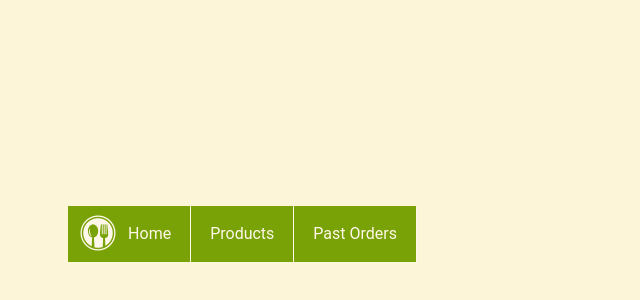
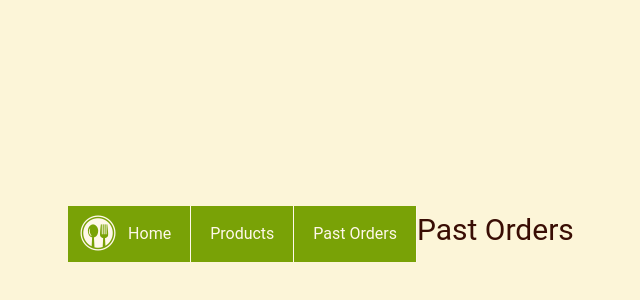
Before and after one commit to khoovenjin/vue-js-e-commerce-clone, a Vue app: page /past-orders in a window 1280 px wide. Shown: the part 166-466 px from the top of the page, without its empty margins (223-863 px from the left). Built offline with nearby package versions, Linux system fonts and the light colour scheme.

Commit message:
feat(views): added past orders view

```diff
--- a/src/router/index.js
+++ b/src/router/index.js
@@ -1,6 +1,7 @@
 import { createRouter, createWebHistory } from 'vue-router';
 import Home from '@/views/Home.vue';
 import Products from '@/views/Products.vue';
+import PastOrders from '@/views/PastOrders.vue';
 
 const routes = [
   {
@@ -12,6 +13,11 @@ const routes = [
     path: '/products',
     name: 'Products',
     component: Products
+  },
+  {
+    path: '/past-orders',
+    name: 'PastOrders',
+    component: PastOrders
   }
 ];
 
--- /dev/null
+++ b/src/views/PastOrders.vue
@@ -0,0 +1,3 @@
+<template>
+  <h1>Past Orders</h1>
+</template>
```
